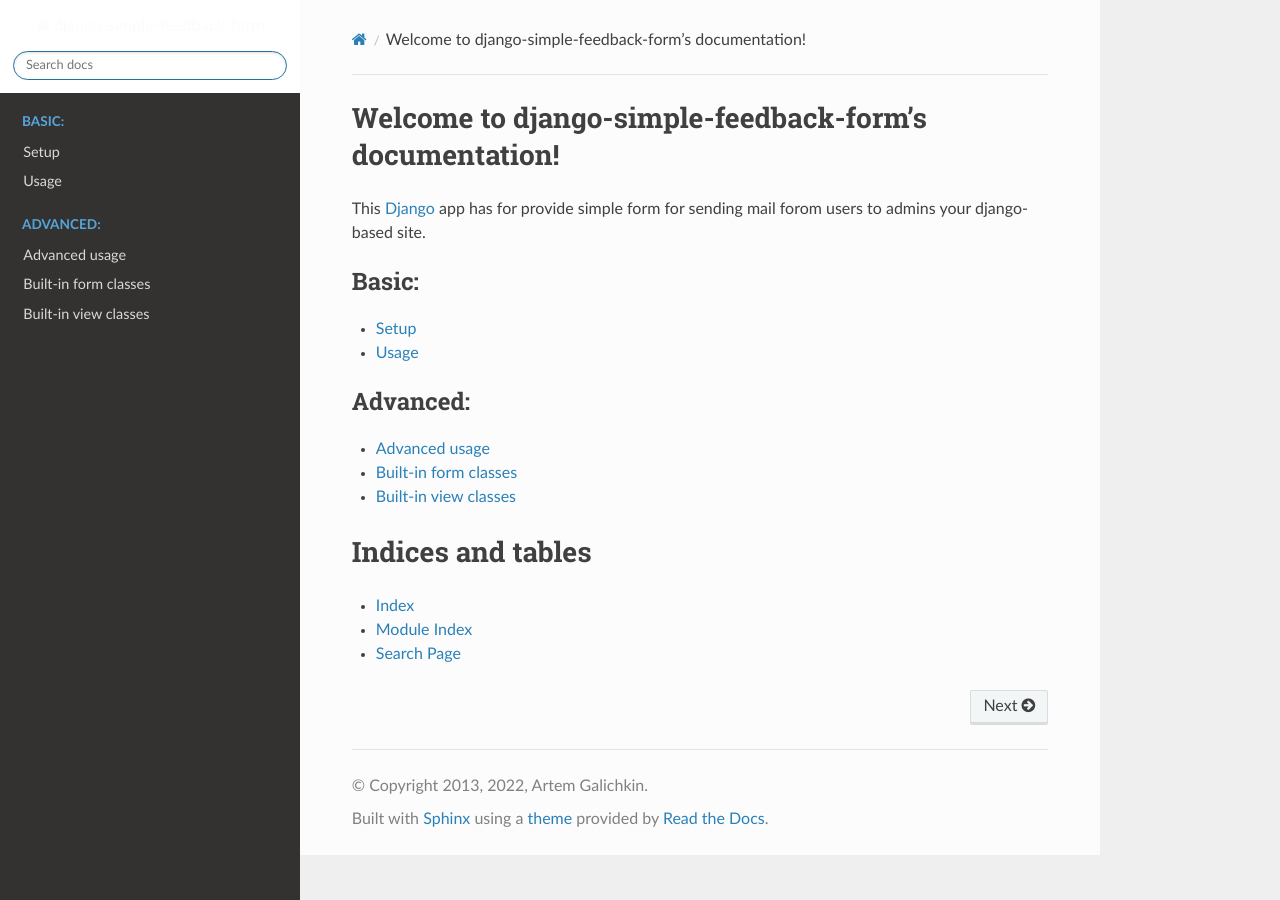
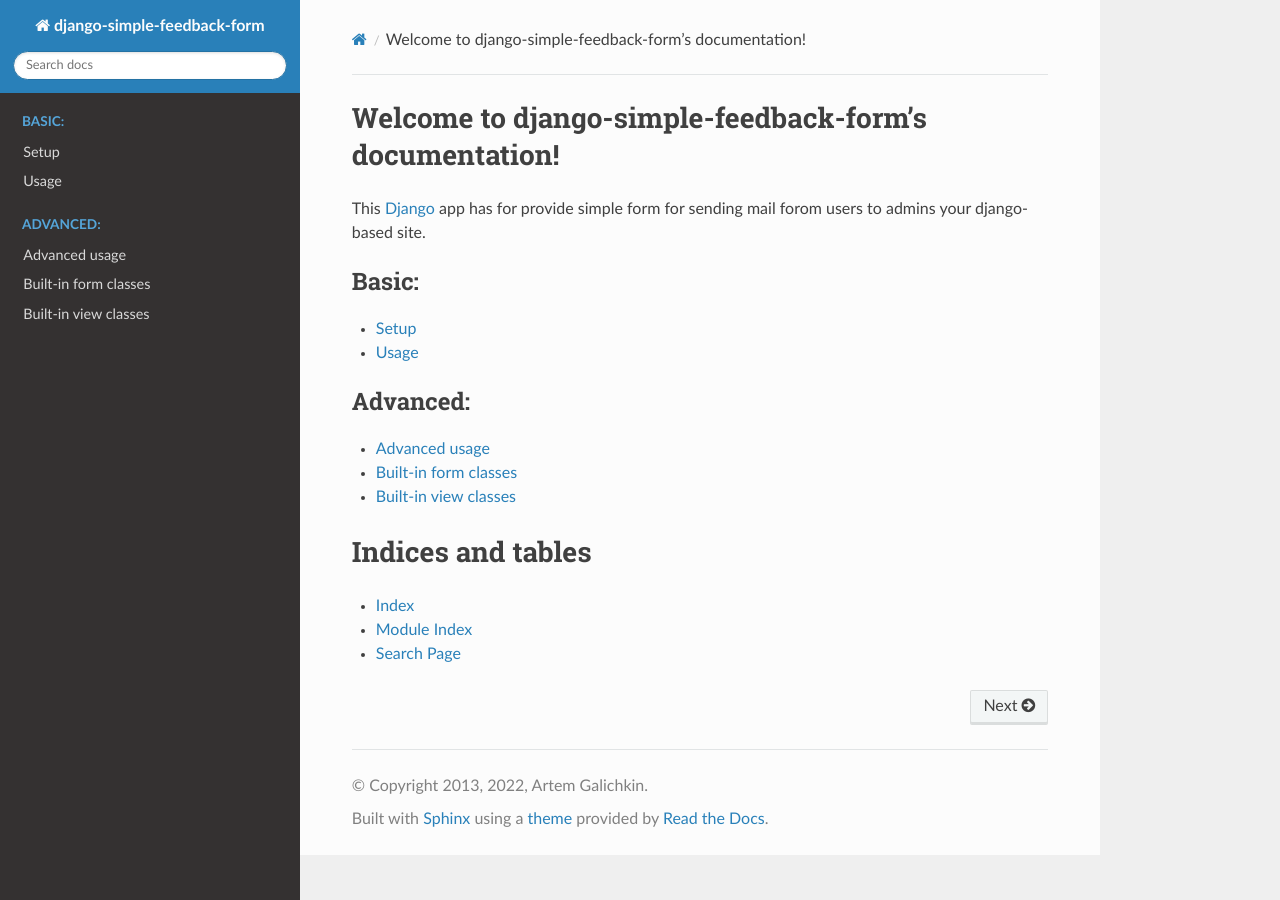
Before and after one commit to DOOMer/django-simple-feedback-form, a Sphinx documentation site: the page built from docs/index.rst, in a window 1280 px wide. Built offline with Sphinx 7.4.7 and the Read the Docs theme 2.0.0, drawn with Linux system fonts in a browser that asks for light colours.

Commit message:
Reset 'style_nav_header_background' to default in docs theme configuration

```diff
--- a/docs/conf.py
+++ b/docs/conf.py
@@ -59,8 +59,6 @@ html_theme_path = [sphinx_rtd_theme.get_html_theme_path()]
 html_static_path = ['_static']
 
 html_theme_options = {
-    'style_nav_header_background': 'white',
-    # Toc options
     'collapse_navigation': True,
     'sticky_navigation': True,
     'navigation_depth': 2,
```
